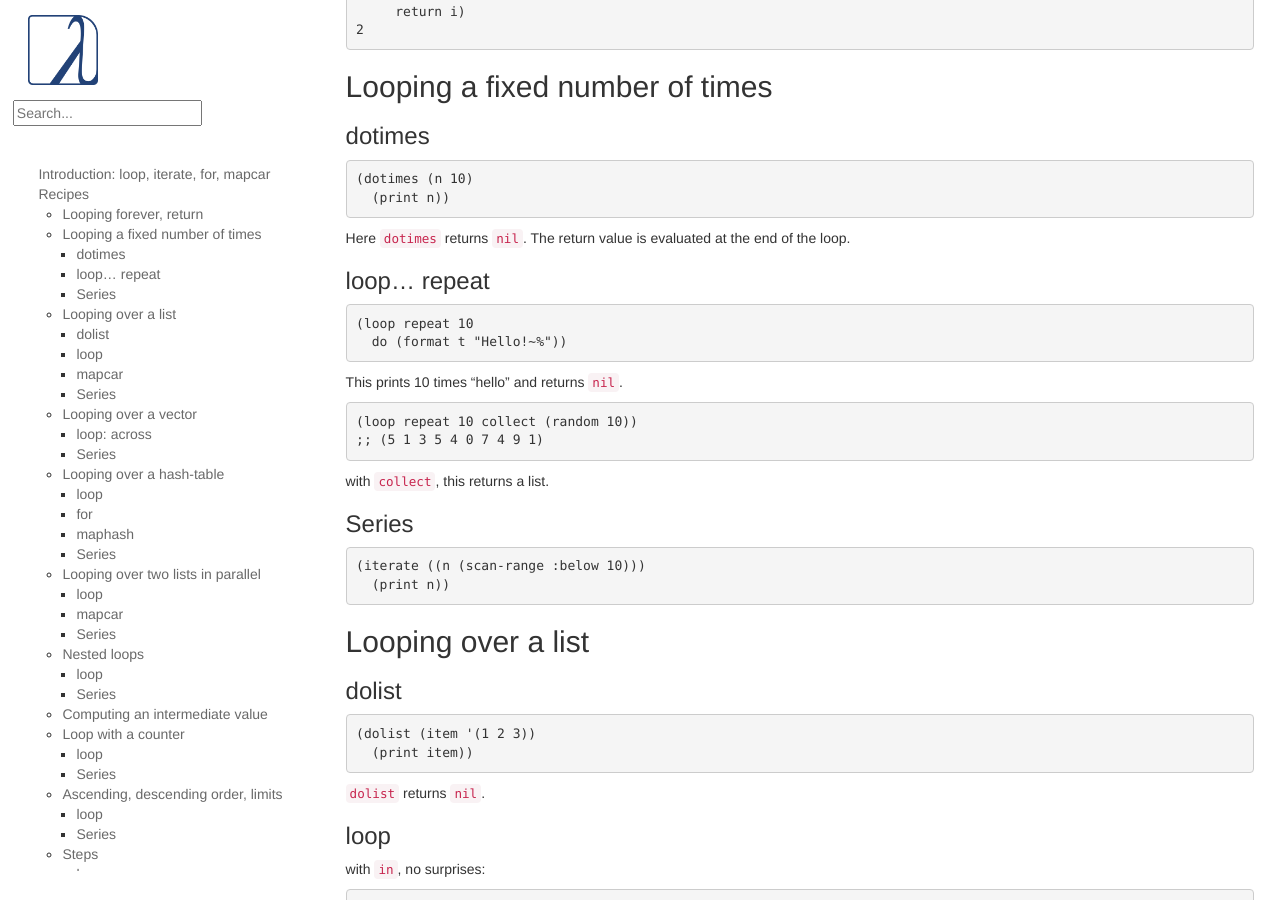
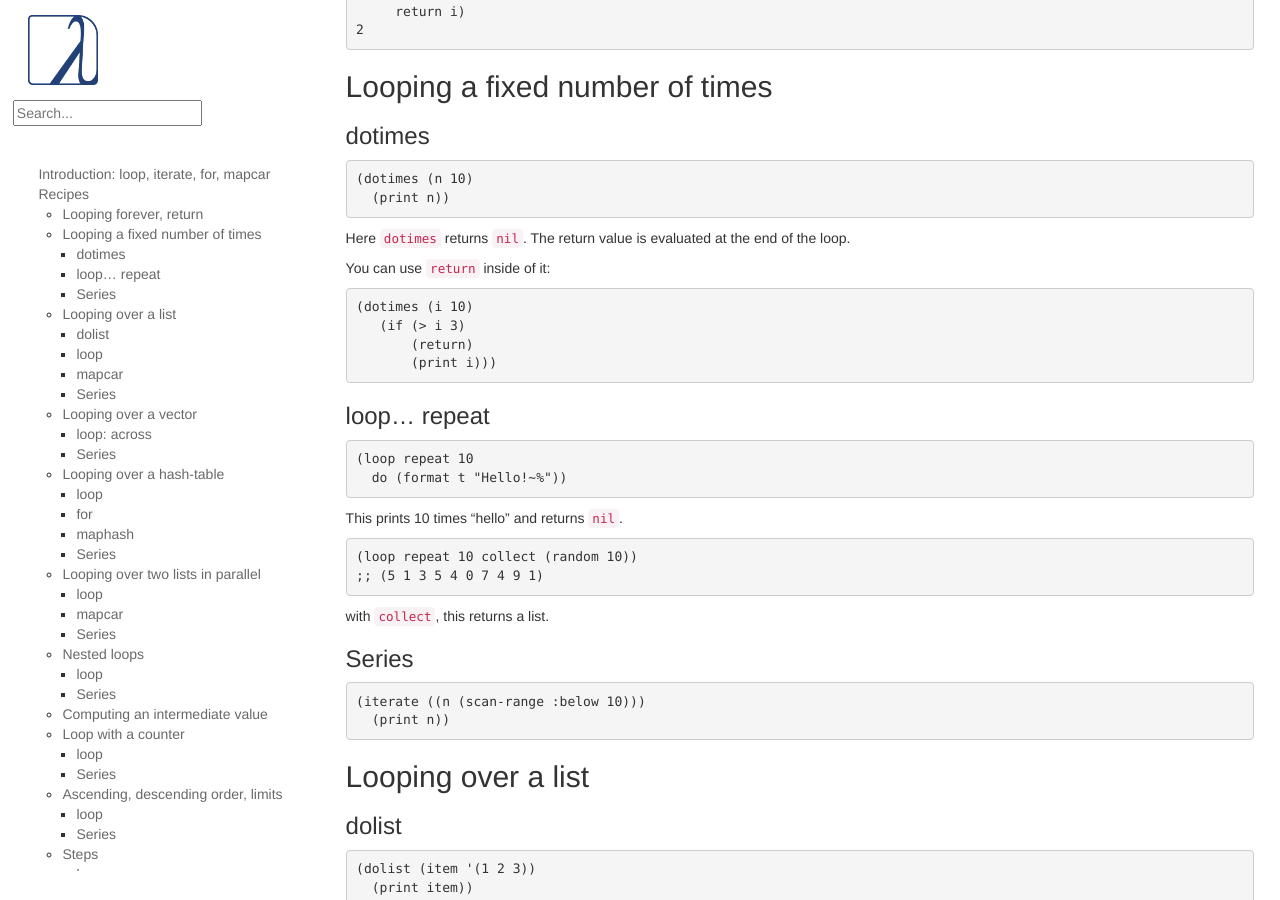
Before and after one commit to LispCookbook/cl-cookbook, a Jekyll site: the page built from iteration.md, in a window 1280 px wide and 900 px high, scrolled down 1993 px. Built offline with Jekyll 4.4.1, drawn with Linux system fonts in a browser that asks for light colours.

Commit message:
dotimes: return is possible

```diff
--- a/iteration.md
+++ b/iteration.md
@@ -160,6 +160,16 @@ this:
 ~~~
 
 Here `dotimes` returns `nil`. The return value is evaluated at the end of the loop.
+
+You can use `return` inside of it:
+
+~~~lisp
+(dotimes (i 10)
+   (if (> i 3)
+       (return)
+       (print i)))
+~~~
+
 
 ### loop… repeat
 
```
